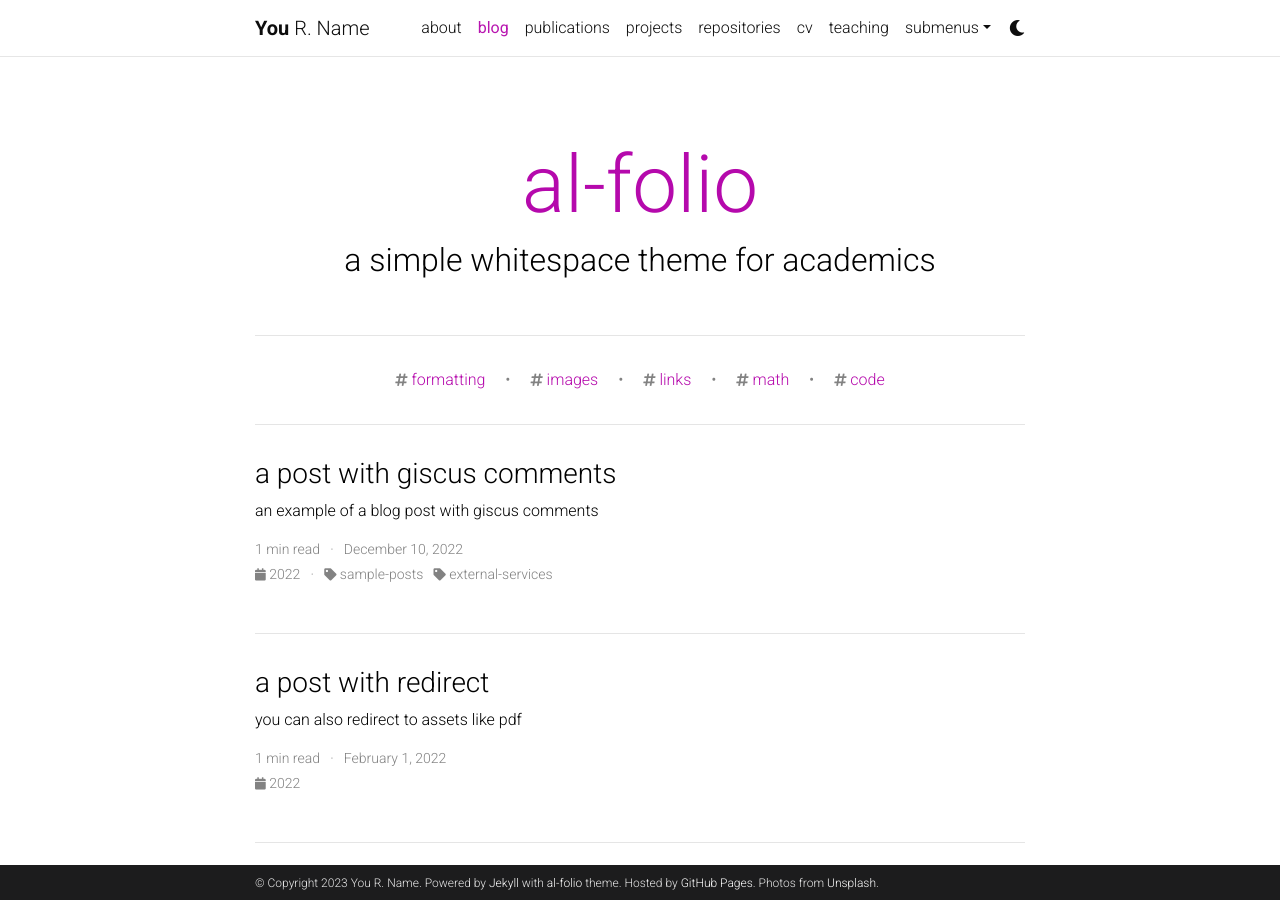
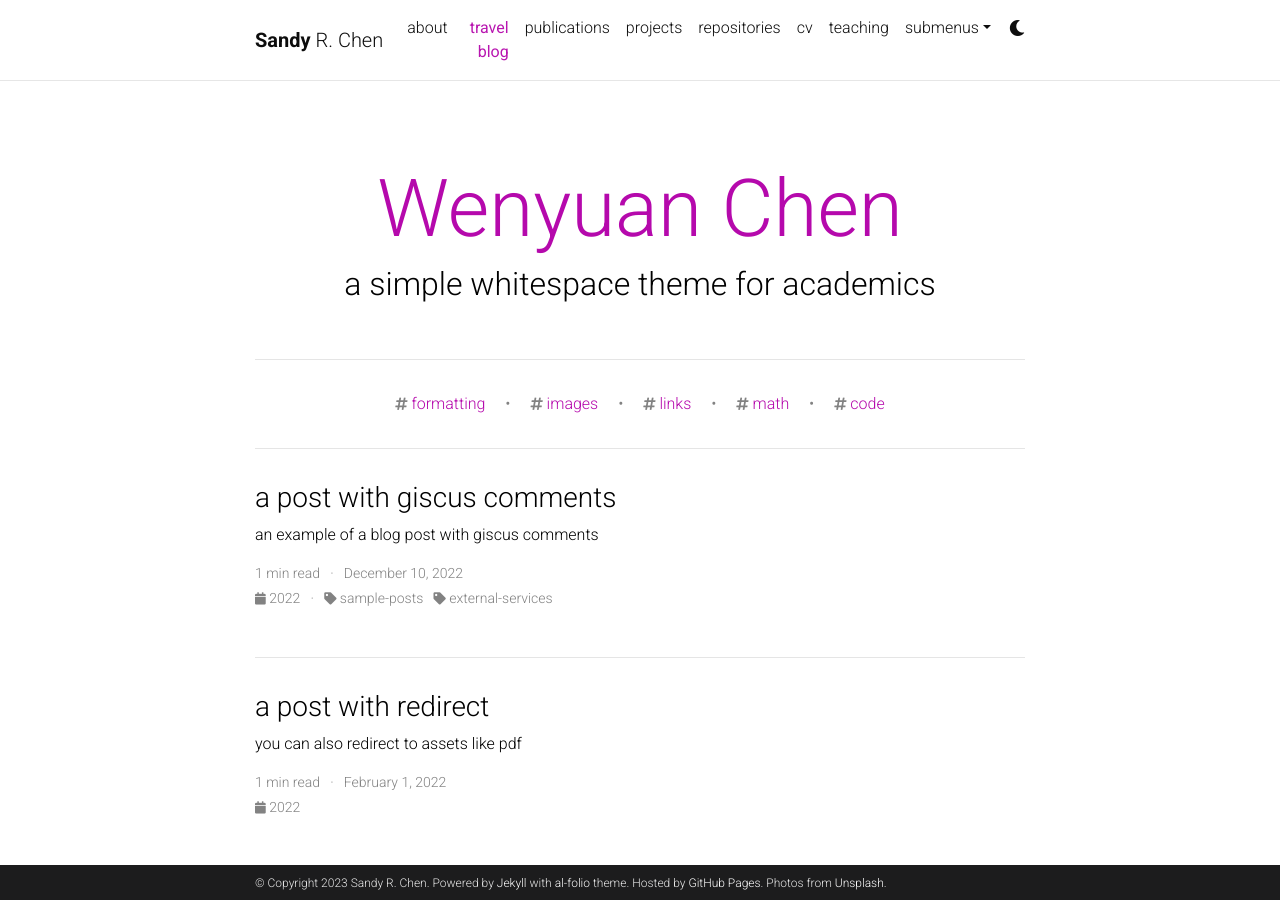
Before and after one commit to WenyuanChen1326/WenyuanChen1326.github.io, a Jekyll site: the page built from blog/index.html, in a window 1280 px wide and 900 px high. Built offline with Jekyll 4.4.1, drawn with Linux system fonts in a browser that asks for light colours; the list of posts is cut into pages by our own code; comment, search, counter and statistics services are not loaded; a style sheet for code colours, icons or effects is not loaded.

Commit message:
first commit

```diff
--- a/_config.yml
+++ b/_config.yml
@@ -3,9 +3,9 @@
 # -----------------------------------------------------------------------------
 
 title: blank # the website title (if blank, full name will be used instead)
-first_name: You
+first_name: Sandy
 middle_name: R.
-last_name: Name
+last_name: Chen
 email: you@example.com
 description: > # the ">" symbol means to ignore newlines until "footer_text:"
   A simple, whitespace theme for academics. Based on [*folio](https://github.com/bogoli/-folio) design.
@@ -18,8 +18,8 @@ keywords: jekyll, jekyll-theme, academic-website, portfolio-website  # add your
 lang: en # the language of your site (for example: en, fr, cn, ru, etc.)
 icon: ⚛️  # the emoji used as the favicon (alternatively, provide image name in /assets/img/)
 
-url: https://alshedivat.github.io # the base hostname & protocol for your site
-baseurl: /al-folio # the subpath of your site, e.g. /blog/
+url: https://WenyuanChen1326.github.io # the base hostname & protocol for your site
+baseurl: # the subpath of your site, e.g. /blog/
 last_updated: false # set to true if you want to display last updated in the footer
 impressum_path:  # set to path to include impressum link in the footer, use the same path as permalink in a page, helps to conform with EU GDPR
 
@@ -116,8 +116,8 @@ bing_site_verification:  # out your bing-site-verification ID (Bing Webmaster)
 # Blog
 # -----------------------------------------------------------------------------
 
-blog_name: al-folio # blog_name will be displayed in your blog page
-blog_nav_title: blog # your blog must have a title for it to be displayed in the nav bar
+blog_name: Wenyuan Chen # blog_name will be displayed in your blog page
+blog_nav_title: travel blog # your blog must have a title for it to be displayed in the nav bar
 blog_description: a simple whitespace theme for academics
 permalink: /blog/:year/:title/
 
@@ -152,9 +152,9 @@ disqus_shortname: al-folio # put your disqus shortname
 # External sources.
 # If you have blog posts published on medium.com or other exteranl sources,
 # you can display them in your blog by adding a link to the RSS feed.
-external_sources:
-  - name: medium.com
-    rss_url: https://medium.com/@al-folio/feed
+# external_sources:
+#   - name: medium.com
+#     rss_url: https://medium.com/@al-folio/feed
 
 # -----------------------------------------------------------------------------
 # Collections
```
